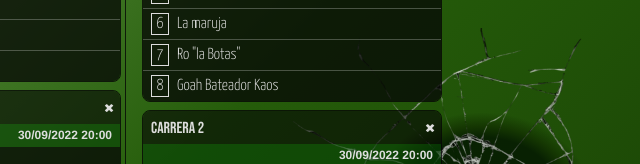
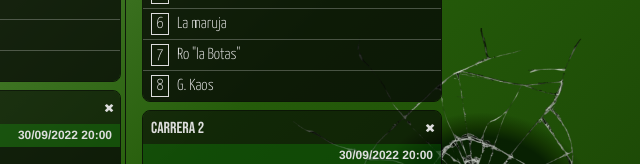
Before and after one commit to punkapocalyptic/almanaque-de-cartmageddon, a plain HTML site: page 2022-09.htm in a window 1280 px wide. Shown: the part 353-517 px from the top of the page, 190-830 px from the left. Drawn offline with Linux system fonts and the light colour scheme.

Commit message:
Temporada 29

```diff
--- a/2022-09.htm
+++ b/2022-09.htm
@@ -85,7 +85,7 @@
                                     <li class="shopper">Sebas "Cubo de basura"</li>
                                     <li class="shopper">La maruja</li>
                                     <li class="shopper">Ro "la Botas"</li>
-                                    <li class="shopper">Goah Bateador Kaos</li>
+                                    <li class="shopper">G. Kaos</li>
                                 </ol>
                             </li>
                             <li class="race race_finished race_number_2 toggle">
```
